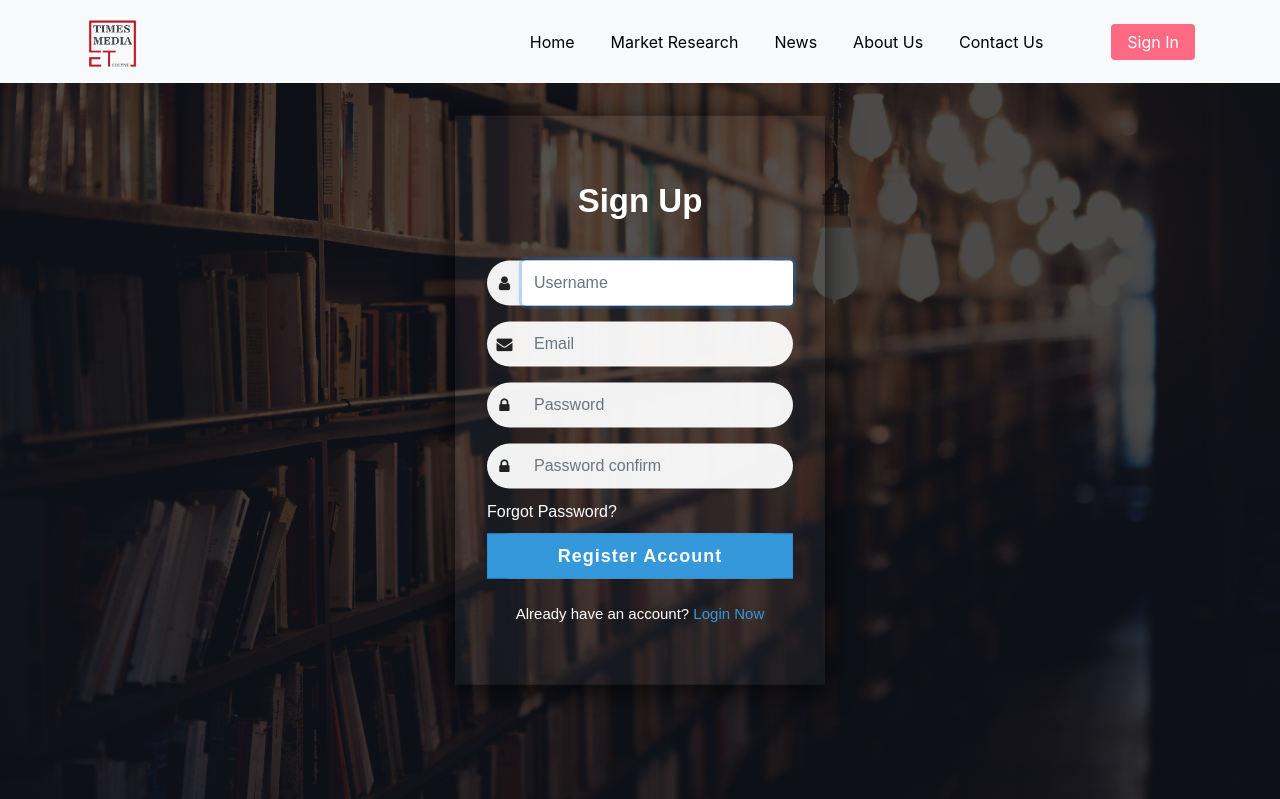
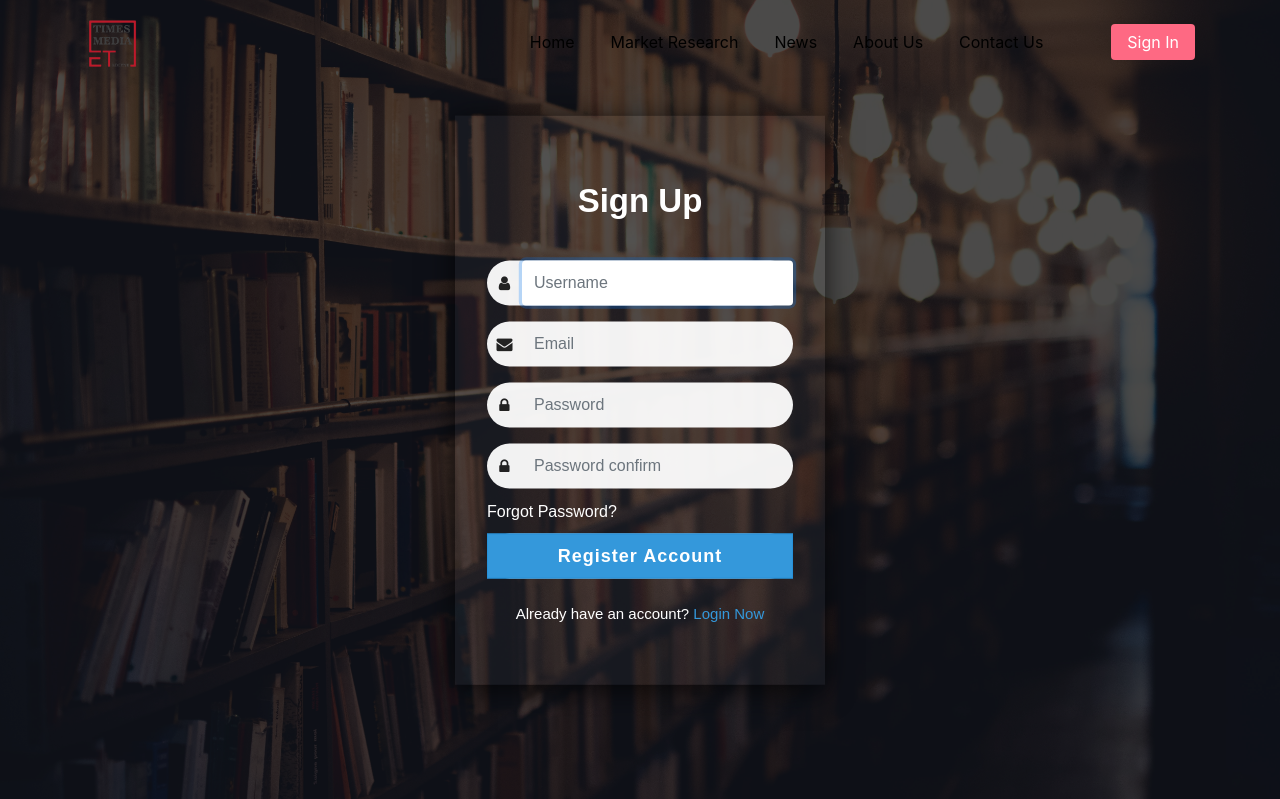
Before and after one commit to Nadeemaslam/etimes, a Django app: page /accounts/register/ in a window 1280 px wide. Shown: the top 799 px of the page. Run offline with Django 3.2, Linux system fonts and the light colour scheme; some libraries are stand-ins or nearby versions.

Commit message:
bg-light removed

```diff
--- a/templates/etimes/base.html
+++ b/templates/etimes/base.html
@@ -27,7 +27,7 @@
     <body id="page-top">
 
     <div class="bg_image">
-        <nav class="navbar navbar-expand-md bg-light navbar-light fixed-top" id="main_header">
+        <nav class="navbar navbar-expand-md navbar-light fixed-top" id="main_header">
             <div class="container">
                 <a href="{% url 'index' %}" class="navbar-brand text-warning font-weight-bold">
                     <img class="logo" src="{% static 'edlyne_times/assets/img/et_logo.png' %}" alt="image1">
```
